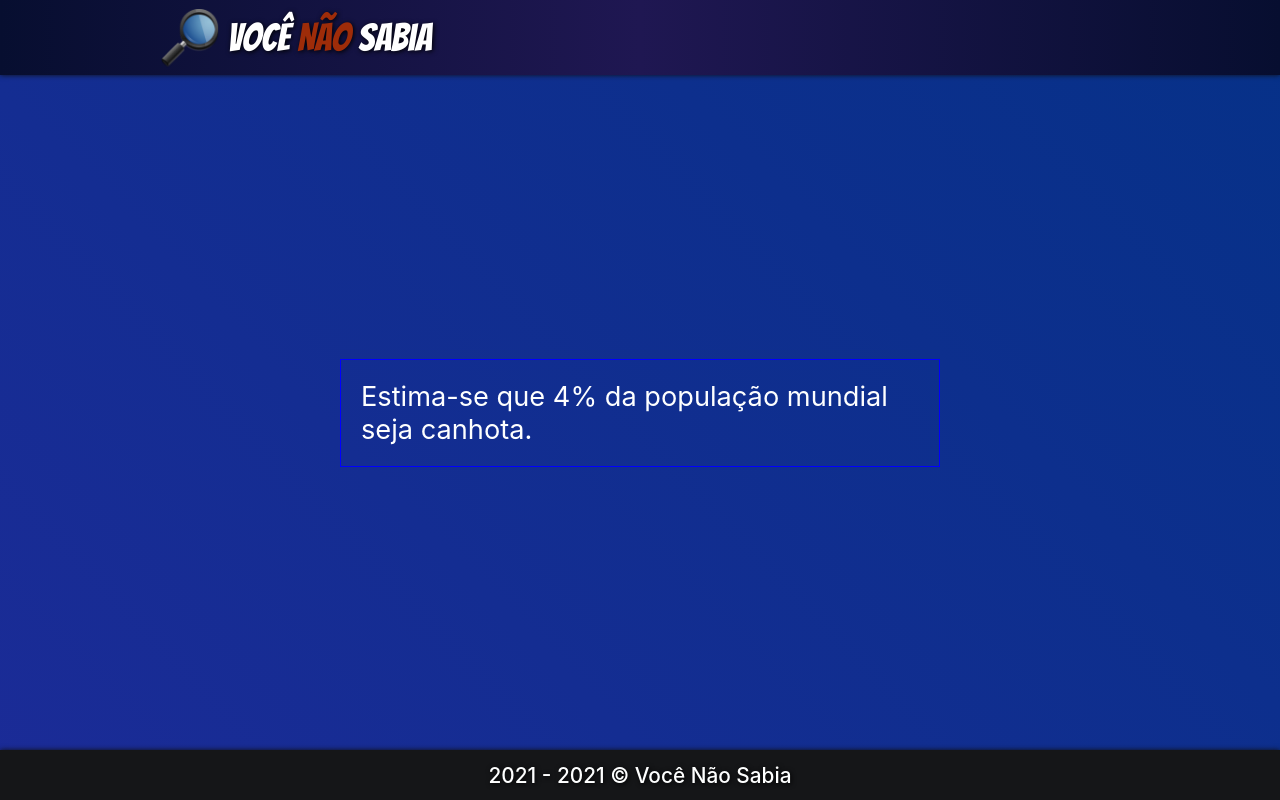
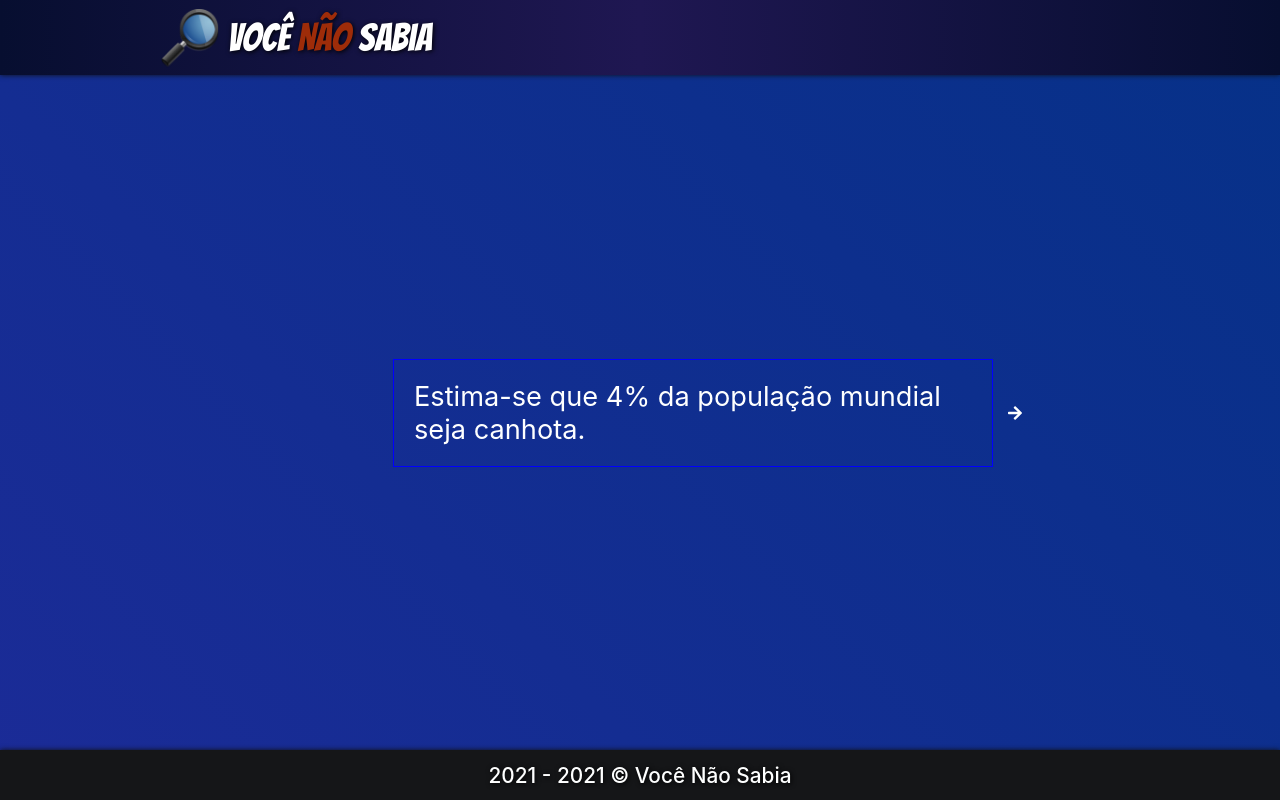
Before and after one commit to TiagoSansao/voce-nao-sabia, a Next.js app: page /curiosidades/0 in a window 1280 px wide. Built offline with nearby package versions, Linux system fonts and the light colour scheme.

Commit message:
Finished arrow logistics

```diff
--- a/package.json
+++ b/package.json
@@ -8,6 +8,10 @@
     "start": "next start"
   },
   "dependencies": {
+    "@fortawesome/fontawesome-svg-core": "^1.2.34",
+    "@fortawesome/free-brands-svg-icons": "^5.15.2",
+    "@fortawesome/free-solid-svg-icons": "^5.15.2",
+    "@fortawesome/react-fontawesome": "^0.1.14",
     "next": "10.0.6",
     "react": "17.0.1",
     "react-dom": "17.0.1"
--- a/pages/curiosidades/[id].tsx
+++ b/pages/curiosidades/[id].tsx
@@ -1,19 +1,27 @@
-import { getAllCuriositiesId, getCuriosityData } from '../../lib/curiosities'
 import styles from '../../styles/Curiosity.module.css'
 import Head from 'next/head';
 import Header from '../../components/header';
 import Footer from '../../components/footer';
-
+import Link from 'next/link';
+import { getAllCuriositiesId, getCuriosityData } from '../../lib/curiosities'
+import { FontAwesomeIcon } from '@fortawesome/react-fontawesome'
+import { faArrowLeft, faArrowRight } from '@fortawesome/free-solid-svg-icons'
 
 interface curiosityDataTypes {
   curiosityData: {
-    id: number,
+    id: string,
     curiosity: string,
     font: string,
   }
 }
 
+
+
 export default function curiosity({ curiosityData }: curiosityDataTypes) {
+
+  const allIds = getAllCuriositiesId();
+  const highestPage = allIds[allIds.length - 1].params.id;
+
   return (
     <div className={styles.container}>
       <Head>
@@ -30,11 +38,24 @@ export default function curiosity({ curiosityData }: curiosityDataTypes) {
       <Header />
       <div className={styles.lMain}>
         <main className={styles.main}>
-          <i className="fas fa-arrow-left"></i>
+
+          {
+            curiosityData.id === "0" ?
+              <div className={styles.width120}></div> :
+              <Link href={"./" + (parseInt(curiosityData.id) - 1)}><FontAwesomeIcon width="120" icon={faArrowLeft} /></Link>
+          }
+
           <div className={styles.curiosityBalloon}>
             {curiosityData.curiosity}
           </div>
-          <i className="fas fa-arrow-right"></i>
+
+          {
+            curiosityData.id === highestPage ?
+              <div className={styles.width120}></div> :
+              <Link href={"./" + (parseInt(curiosityData.id) + 1)}><FontAwesomeIcon width="120" icon={faArrowRight} /></Link>
+          }
+
+
         </main>
       </div>
       <Footer />
@@ -52,6 +73,7 @@ export async function getStaticPaths() {
 
 export async function getStaticProps({ params }) {
   const curiosityData = getCuriosityData(params.id)
+
   return {
     props: {
       curiosityData
--- a/pages/index.tsx
+++ b/pages/index.tsx
@@ -32,7 +32,7 @@ export default function Home() {
                 Divirta-se com curiosidades<br /> interessantísimas que<br /><b> Você não Sabia</b>
               </h4>
               <button className={styles.seeButton}>
-                <Link href={`/curiosidades/1`}>
+                <Link href={`/curiosidades/0`}>
                   <a className={styles.anchor}>
                     Ver Curiosidades <b className={styles.gt}>&gt;</b>
                   </a>
--- a/styles/Curiosity.module.css
+++ b/styles/Curiosity.module.css
@@ -34,3 +34,7 @@
   font-size: 1.7rem;
   margin: 0px 15px 0px 15px;
 }
+
+.width120 {
+  width: 120px;
+}
```
Also changed, not shown: 1 other file (tests, documents, lock files or other folders).
